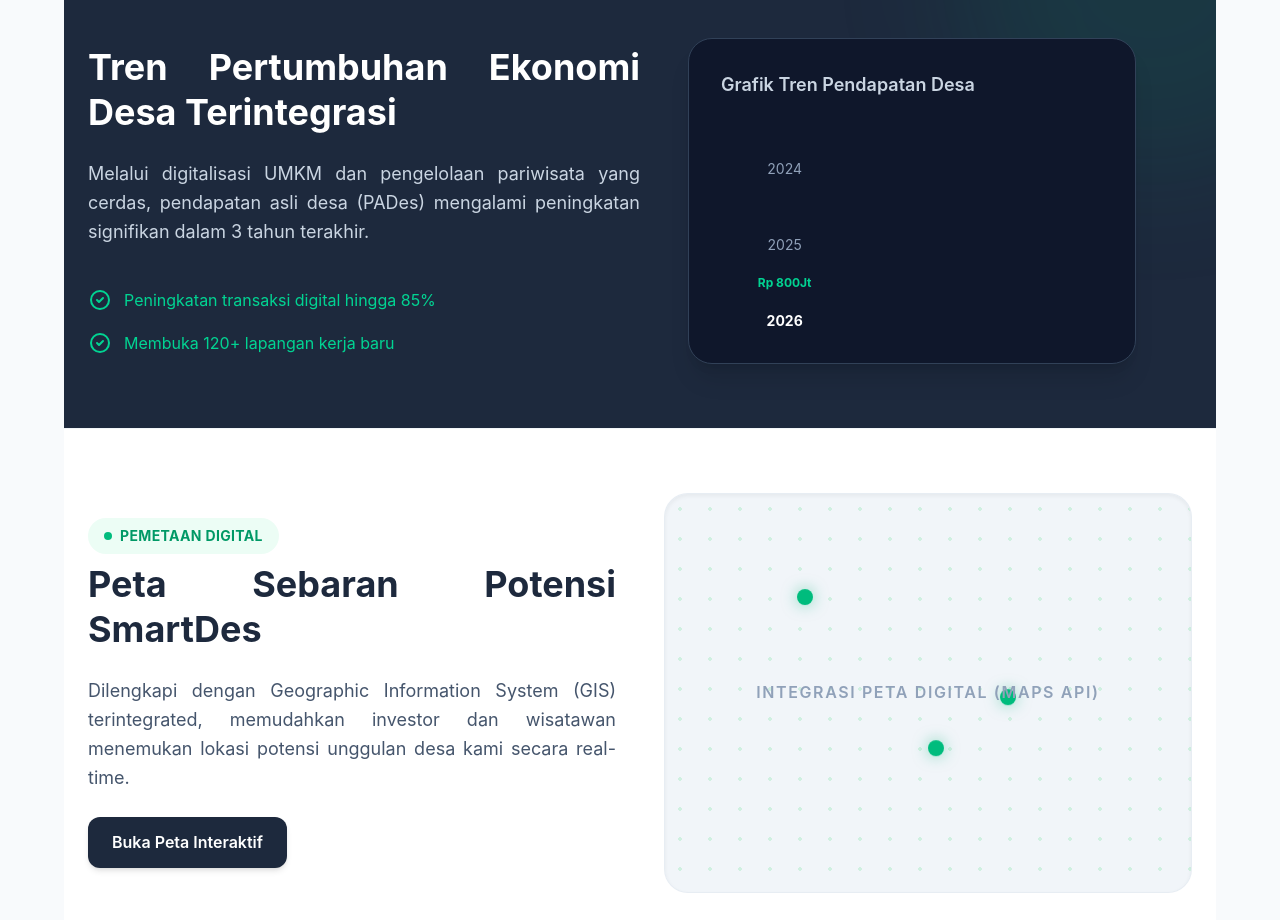
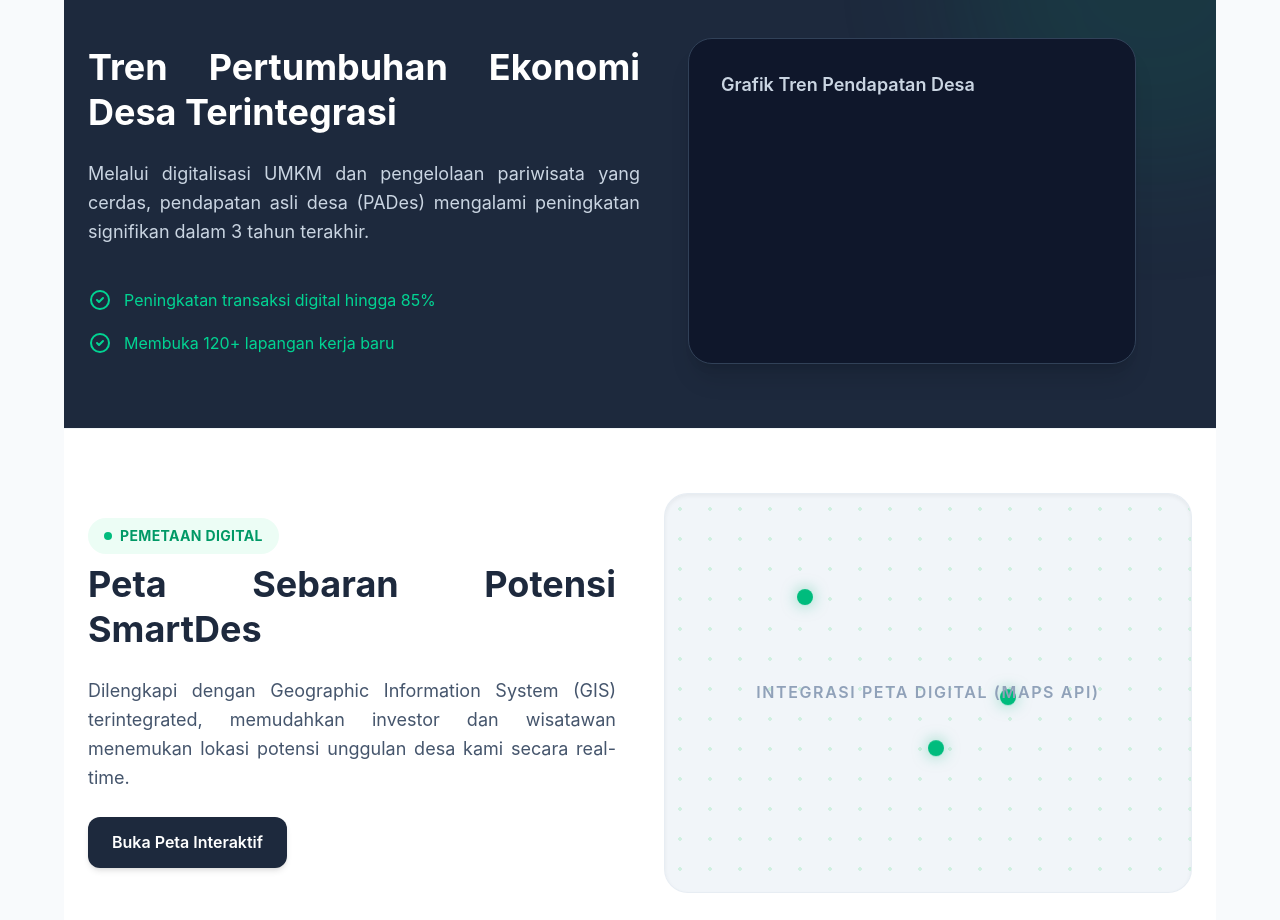
Before and after one commit to muhammadarlianoscar-uti/TA-WEB-24-SEMBADE, a Next.js app in the folder my-app/: page /potensi in a window 1280 px wide. Shown: the part 1500-2420 px from the top of the page. Built offline with nearby package versions, Linux system fonts and the light colour scheme.

Commit message:
Menambahkan canvas SVG sebagai wadah grafik

```diff
--- a/my-app/app/potensi/page.tsx
+++ b/my-app/app/potensi/page.tsx
@@ -293,26 +293,10 @@ export default function PotensiPage() {
             <h3 className="text-lg font-semibold text-slate-300 mb-6">Grafik Tren Pendapatan Desa</h3>
               <div className="relative w-full h-52 flex flex-col justify-between">
 
-                {/* Batang 1 */}
-                <div className="w-1/3 flex flex-col items-center group">
-                  <span className="text-emerald-400 text-xs font-bold mb-2 opacity-0 group-hover:opacity-100 transition-opacity">Rp 200Jt</span>
-                  <div className="w-full bg-slate-700 hover:bg-emerald-500 transition-colors duration-500 rounded-t-md h-[40%] relative"></div>
-                  <span className="text-slate-400 text-sm mt-3">2024</span>
-                </div>
+                <svg viewBox="0 0 300 150" className="w-full h-full overflow-visible">
 
-                {/* Batang 2 */}
-                <div className="w-1/3 flex flex-col items-center group">
-                  <span className="text-emerald-400 text-xs font-bold mb-2 opacity-0 group-hover:opacity-100 transition-opacity">Rp 450Jt</span>
-                  <div className="w-full bg-slate-700 hover:bg-emerald-500 transition-colors duration-500 rounded-t-md h-[70%] relative"></div>
-                  <span className="text-slate-400 text-sm mt-3">2025</span>
-                </div>
 
-                {/* Batang 3 */}
-                <div className="w-1/3 flex flex-col items-center group">
-                  <span className="text-emerald-400 text-xs font-bold mb-2 opacity-100 transition-opacity">Rp 800Jt</span>
-                  <div className="w-full bg-emerald-500 shadow-[0_0_15px_rgba(16,185,129,0.4)] rounded-t-md h-[100%] relative"></div>
-                  <span className="text-white font-bold text-sm mt-3">2026</span>
-                </div>
+                </svg>
               </div>
             </div>
           </div>
```
